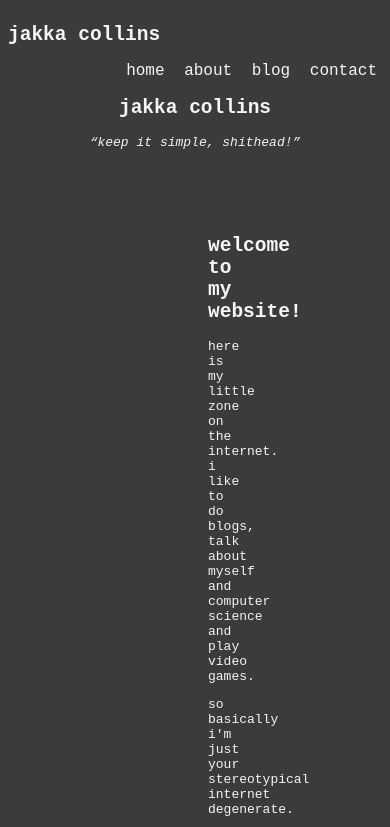
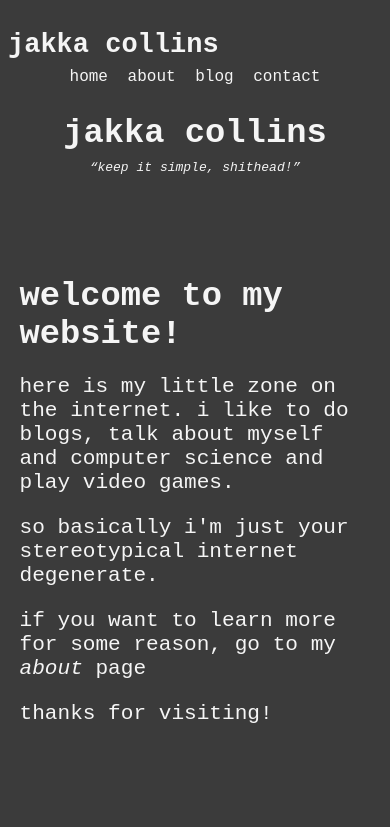
Before and after one commit to jakkaCollins/jakkaCollins.github.io, a plain HTML site: page index.html in a window 390 px wide. Shown: the top 827 px of the page. Drawn offline with Linux system fonts and the light colour scheme.

Commit message:
Add files via upload

```diff
--- a/css/style.css
+++ b/css/style.css
@@ -10,12 +10,16 @@
 a
 {
     text-decoration: none;
+    transition: 0.3s;
 }
+
 a:hover
 {
-    color: blue;
+    color: lightblue;
     text-decoration: underline;
+    transition: 0.3s;
 }
+
 /* header */
 
 header
@@ -49,11 +53,12 @@ header nav a
 
 .main
 {
-    padding-left: 200px;
-    padding-right: 200px;
+width: 50vw;
+padding: 10px;
+margin: auto;
 }
 
-/* for maintainance purposes */
+/* for maintenance purposes */
 
 .main .working
 {
@@ -65,3 +70,46 @@ header nav a
 {
     font-style: oblique;
 }
+
+/* Text classes (this is optional and can be undone if necessary) */
+h1 {
+    font-size: 4vh !important;
+    margin-bottom: 2vw !important;
+}
+
+p {
+    font-size: 2.5vh !important;
+    margin-bottom: 2vw !important;
+}
+
+h2 {
+    font-size: 3.2vh !important;
+    margin-bottom: 2vw !important;
+}
+
+li {
+    font-size: 2.5vh !important;
+    margin-bottom: 10px !important;
+}
+
+/* Mobile optimizations */
+@media only screen and (max-width: 1026px)
+{
+
+header nav {
+    float: none;
+    margin-left: auto !important;
+    margin-right: auto !important;
+    text-align: center;
+}
+
+header nav a {
+    padding: none !important;
+}
+
+.main {
+    width: 90vw;
+    padding: 5px;
+}
+
+}
```
